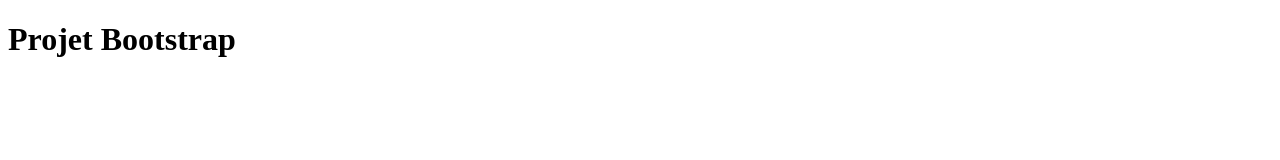
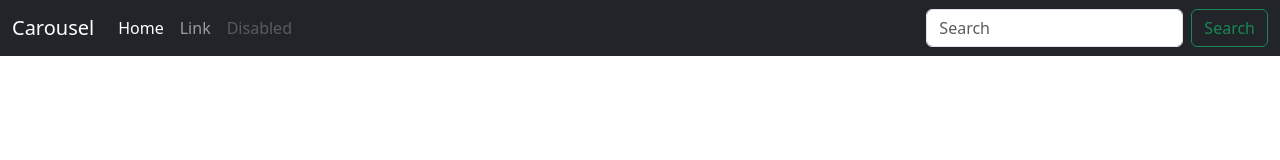
Before and after one commit to David-Masse/BootstrapAppFront, a plain HTML site: page index.html in a window 1280 px wide. Drawn offline with nearby package versions, Linux system fonts and the light colour scheme.

Commit message:
Implémentation de la navbar

```diff
--- a/index.html
+++ b/index.html
@@ -4,9 +4,39 @@
     <meta charset="UTF-8">
     <meta http-equiv="X-UA-Compatible" content="IE=edge">
     <meta name="viewport" content="width=device-width, initial-scale=1.0">
+
     <title>- Git -</title>
+    <link href="https://cdn.jsdelivr.net/npm/bootstrap@5.3.0-alpha1/dist/css/bootstrap.min.css" rel="stylesheet" integrity="sha384-GLhlTQ8iRABdZLl6O3oVMWSktQOp6b7In1Zl3/Jr59b6EGGoI1aFkw7cmDA6j6gD" crossorigin="anonymous">
+    <script src="https://cdn.jsdelivr.net/npm/bootstrap@5.3.0-alpha1/dist/js/bootstrap.bundle.min.js" integrity="sha384-w76AqPfDkMBDXo30jS1Sgez6pr3x5MlQ1ZAGC+nuZB+EYdgRZgiwxhTBTkF7CXvN" crossorigin="anonymous"></script>
 </head>
 <body>
-    <h1>Projet Bootstrap</h1>
+    <header>
+
+  <nav class="navbar navbar-expand-md navbar-dark fixed-top bg-dark">
+    <div class="container-fluid">
+      <a class="navbar-brand" href="#">Carousel</a>
+      <button class="navbar-toggler" type="button" data-bs-toggle="collapse" data-bs-target="#navbarCollapse" aria-controls="navbarCollapse" aria-expanded="false" aria-label="Toggle navigation">
+        <span class="navbar-toggler-icon"></span>
+      </button>
+      <div class="collapse navbar-collapse" id="navbarCollapse">
+        <ul class="navbar-nav me-auto mb-2 mb-md-0">
+          <li class="nav-item">
+            <a class="nav-link active" aria-current="page" href="#">Home</a>
+          </li>
+          <li class="nav-item">
+            <a class="nav-link" href="#">Link</a>
+          </li>
+          <li class="nav-item">
+            <a class="nav-link disabled">Disabled</a>
+          </li>
+        </ul>
+        <form class="d-flex" role="search">
+          <input class="form-control me-2" type="search" placeholder="Search" aria-label="Search">
+          <button class="btn btn-outline-success" type="submit">Search</button>
+        </form>
+      </div>
+    </div>
+  </nav>
+    </header>
 </body>
 </html>
```
